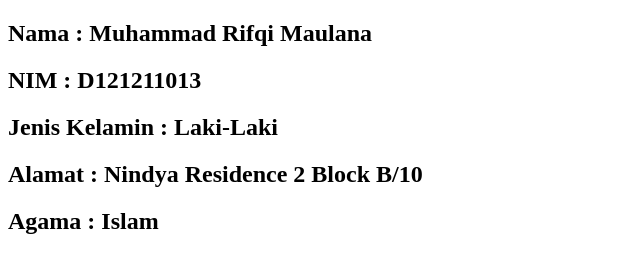
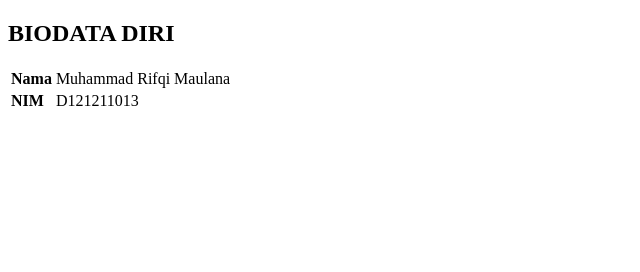
Before and after one commit to iqoypresto/PemrogramanWeb, a plain HTML site: page index.html in a window 1280 px wide. Shown: the whole page, without its empty margins (0-640 px from the left). Drawn offline with Linux system fonts and the light colour scheme.

Commit message:
Update index.html

```diff
--- a/index.html
+++ b/index.html
@@ -9,11 +9,17 @@
 
 <body>
     <section id="identity">
-        <h2>Nama : Muhammad Rifqi Maulana</h2>
-        <h2>NIM : D121211013</h2>
-        <h2>Jenis Kelamin : Laki-Laki</h2>
-        <h2>Alamat : Nindya Residence 2 Block B/10</h2>
-        <h2>Agama : Islam</h2>
+        <h1>BIODATA DIRI</h1>
+        <table>
+            <tr>
+                <td><b>Nama</b></td>
+                <td>Muhammad Rifqi Maulana</td>
+            </tr>
+            <tr>
+                <td><b>NIM</b></td>
+                <td>D121211013</td>
+            </tr>
+        </table>
     </section>
 </body>
 
```
